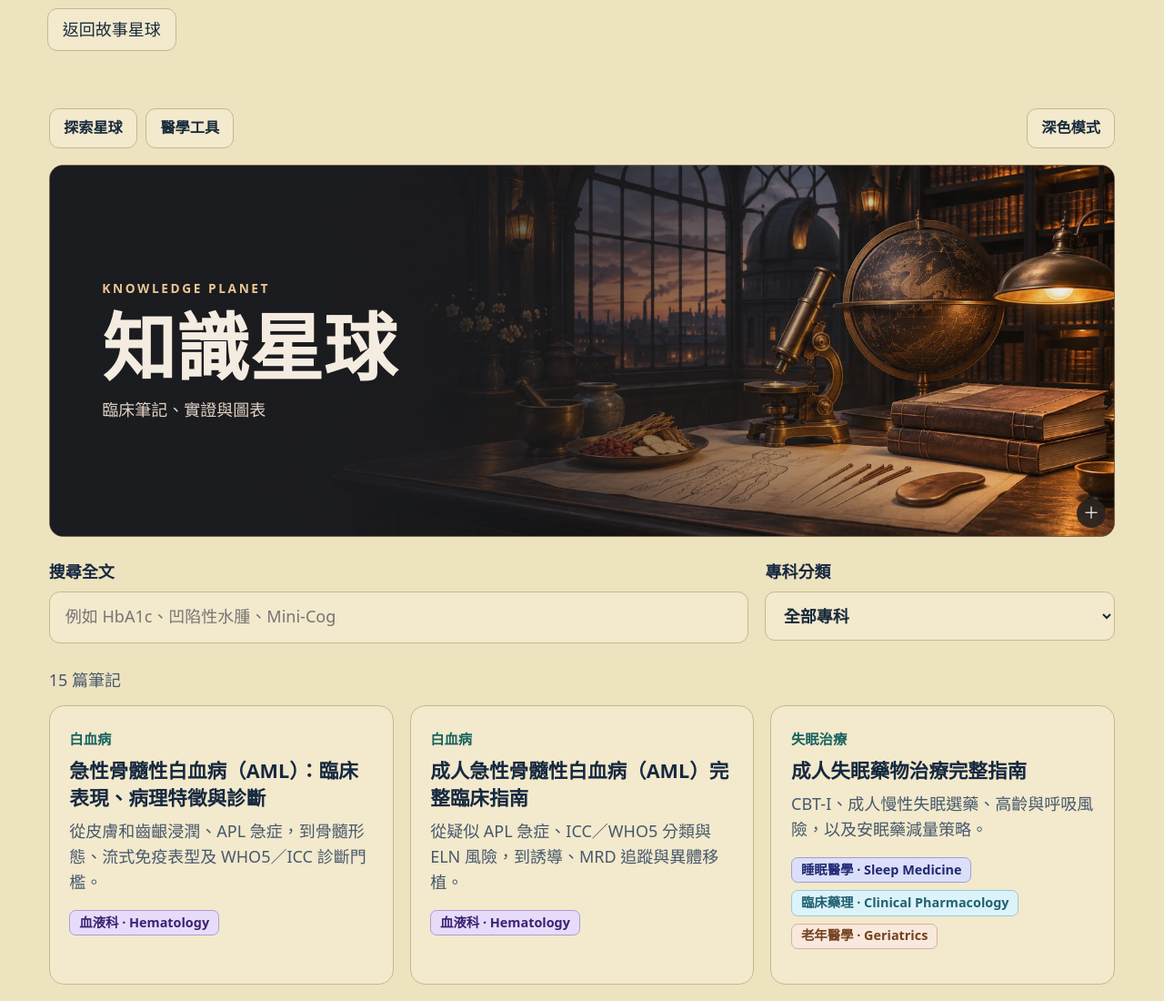
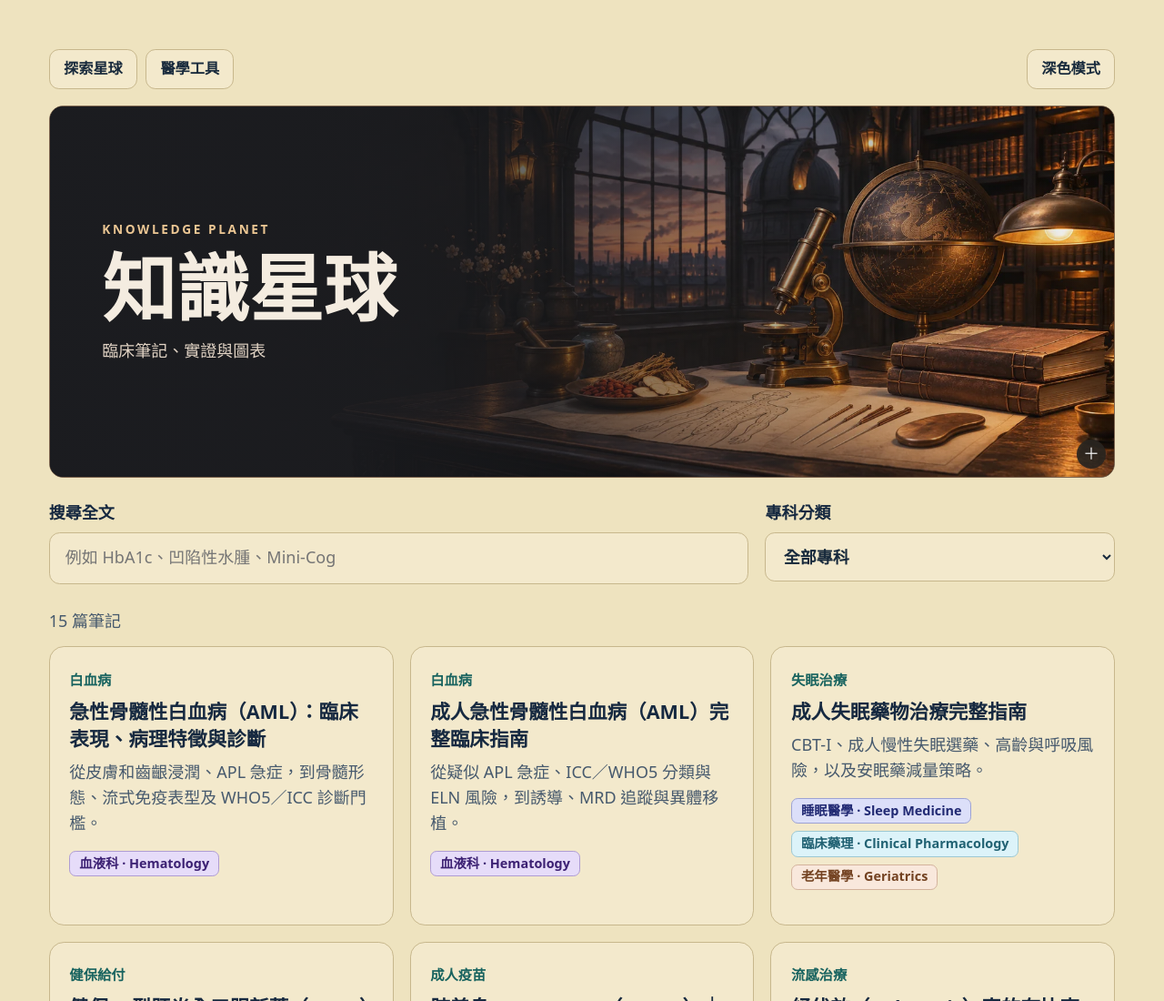
Before and after one commit to wyverner2005/knowledge-planet, a plain HTML site: page index.html in a window 1280 px wide. Shown: the top 1100 px of the page at 91% size. Drawn offline with Linux system fonts and the light colour scheme.

Commit message:
Remove Story Planet return button from Knowledge Planet

```diff
--- a/theme.css
+++ b/theme.css
@@ -547,7 +547,3 @@ html[data-theme="dark"] .kp-article-toc { background: var(--kp-dark-panel); bord
   }
   .kp-image-stage { padding: .5rem .5rem max(.5rem, env(safe-area-inset-bottom)); }
 }
-
-/* A visible return route on the index, articles, exploration and medical tools. */
-.kp-story-return { display:flex; flex-wrap:wrap; gap:.5rem; width:min(1200px,100%); box-sizing:border-box; padding:.5rem max(12px,env(safe-area-inset-left)); margin:0 auto; font-family:system-ui,"PingFang TC","Microsoft JhengHei",sans-serif; }
-.kp-story-return .kp-control { display:inline-flex; align-items:center; min-height:44px; box-sizing:border-box; padding:.5rem .875rem; font-size:1rem; font-weight:400; line-height:1.5; text-decoration:none; }
--- a/theme.js
+++ b/theme.js
@@ -348,18 +348,6 @@
         }
       }
     }
-    // Each knowledge page offers an explicit route back to the story hub.
-    if (!document.querySelector('.kp-story-return')) {
-      const nav = document.createElement('nav');
-      nav.className = 'kp-story-return';
-      nav.setAttribute('aria-label', '故事星球導覽');
-      const home = document.createElement('a');
-      home.className = 'kp-control';
-      home.href = 'https://journeys-on-earth.wyverner.chatgpt.site/';
-      home.textContent = '返回故事星球';
-      nav.append(home);
-      document.body.prepend(nav);
-    }
     styleSpecialties();
     addArticleContents();
     enableImageViewer();
```
